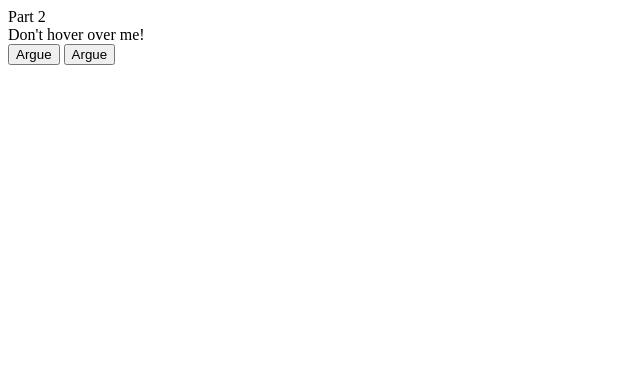
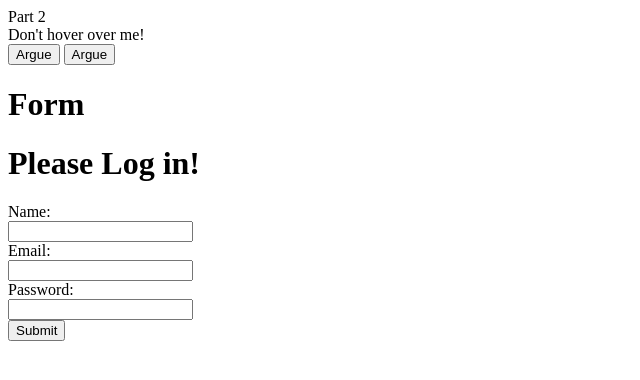
Before and after one commit to Tyler-Thomas/Assignment4, a plain HTML site: page index2.html in a window 1280 px wide. Shown: the whole page, without its empty margins (0-640 px from the left). Drawn offline with Linux system fonts and the light colour scheme.

Commit message:
I tried ok

```diff
--- a/index2.html
+++ b/index2.html
@@ -6,7 +6,21 @@
 <div id="Hover">Don't hover over me!</div>
      <button name= "button1" type = "button" onClick="alert(`I'm Right`)" >Argue</button>
 	 <button name= "button2" type = "button" onClick="alert(`NO, I'm right!!`)">Argue</button>
-
+<header>
+        <span id="headline">
+            <h1>Form</h1>
+        </span>
+    </header>
+    <h1>Please Log in!</h1>
+    <form id="form">
+      <label for="name">Name:</label><br>
+      <input type="text" id="name" name="name"><br>
+      <label for="email">Email:</label><br>
+      <input type="text" id="email" name="email"><br>
+      <label for="pass">Password:</label><br>
+      <input type="password" id="pwd" name="pwd"><br>
+      <input id="submit" type="submit" value="Submit">
+</form>
 
 <script src="script.js"></script>
 <body>
--- a/script.js
+++ b/script.js
@@ -1,5 +1,6 @@
 document.getElementById("Hover").addEventListener("mouseover",function(){alert('I told you not to hover over me')});
 let check= function(str){
+console.log(str);
 if(str==="12345678")
 document.getElementsByTagName('h1')[0].innerText="Nice";
 else
```
